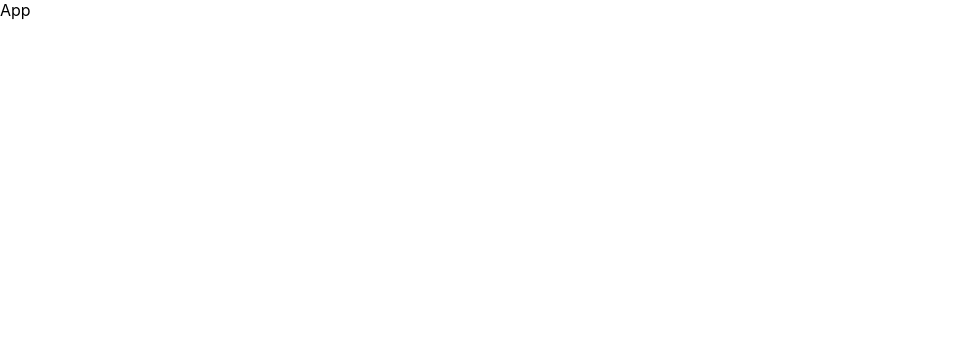
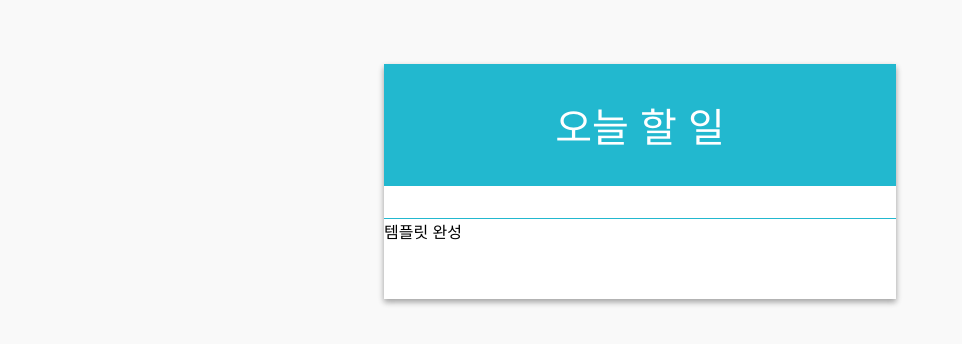
Before and after one commit to mi-ran/TODO_list, a React (Create React App) app: page / in a window 1280 px wide. Shown: the top 344 px of the page, without its empty margins (0-962 px from the left). Built offline with nearby package versions, Linux system fonts and the light colour scheme.

Commit message:
[20181013] 템플릿 완성

```diff
--- a/src/App.js
+++ b/src/App.js
@@ -1,3 +1,18 @@
+import React, { Component } from 'react';
+import TodoListTemplate from './components/TodoListTemplate';
+
+class App extends Component {
+	render() {
+		return (
+			<TodoListTemplate>
+				템플릿 완성
+			</TodoListTemplate>
+		);
+	}
+}
+
+export default App;
+
 /*
 import React, { Component } from 'react';
 import logo from './logo.svg';
@@ -28,17 +43,3 @@ class App extends Component {
 
 export default App;
 */
-
-import React, { Component } from 'react';
-
-class App extends Component {
-	render() {
-		return (
-			<div>
-				App
-			</div>
-		);
-	}
-}
-
-export default App;
--- a/src/index.css
+++ b/src/index.css
@@ -1,3 +1,4 @@
+/*
 body {
   margin: 0;
   padding: 0;
@@ -12,3 +13,11 @@ code {
   font-family: source-code-pro, Menlo, Monaco, Consolas, "Courier New",
     monospace;
 }
+*/
+
+body {
+	margin: 0;
+	padding: 0;
+	font-family: sans-serif;
+	background: #f9f9f9;
+}
```
